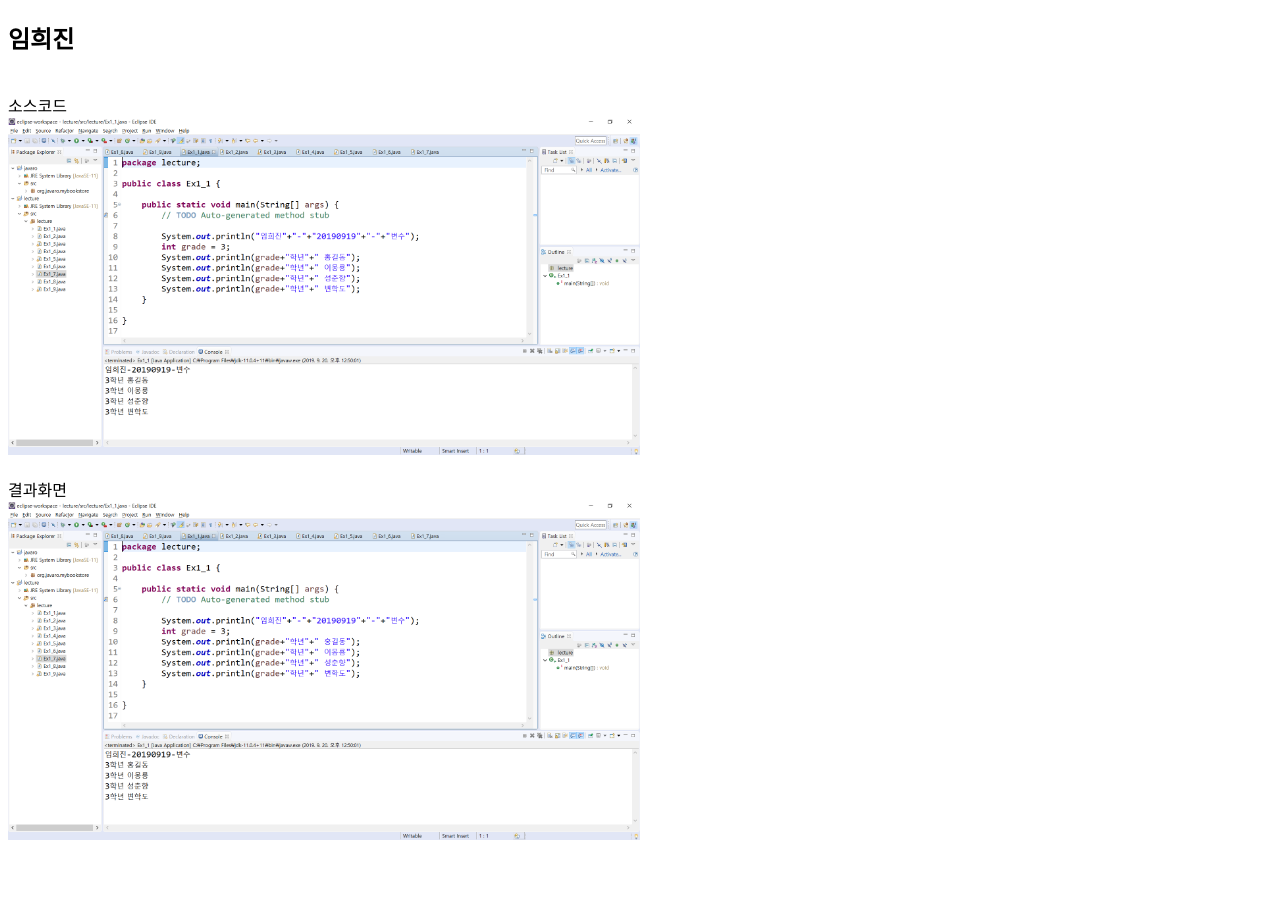
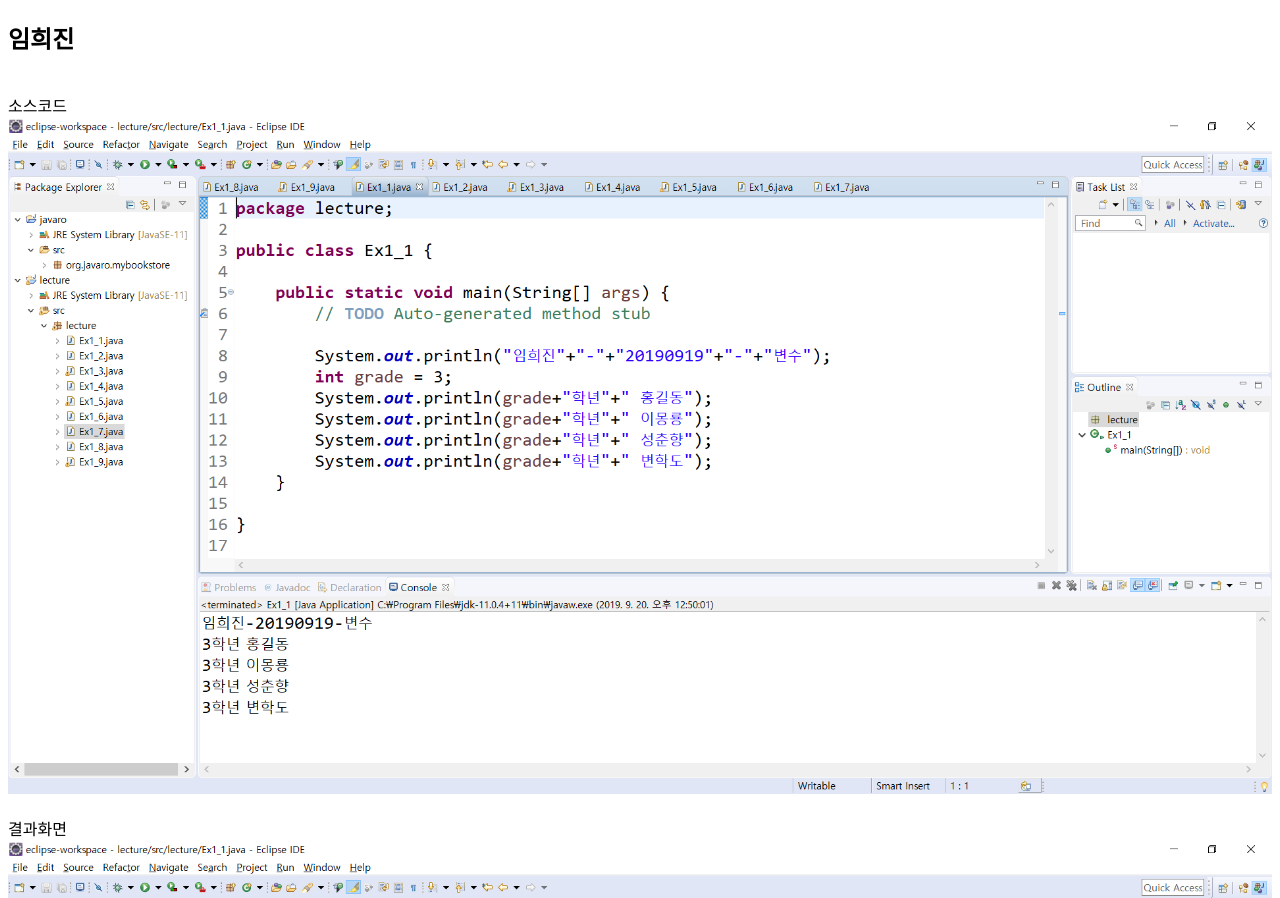
Before and after one commit to dlacogur555/Hee0203.github.io, a plain HTML site: page java/week_3/1.html in a window 1280 px wide. Shown: the top 898 px of the page. Before the commit the page ends 852 px from the top, so only its background shows below. Drawn offline with Linux system fonts and the light colour scheme.

Commit message:
Update 1.html

```diff
--- a/java/week_3/1.html
+++ b/java/week_3/1.html
@@ -6,9 +6,9 @@
 <body>
   <h2> 임희진 </h2><br/>
   소스코드<br/>
-  <img src="/java/week_3/Ex1.png" width=50% border=0 usemap="#area">
+  <img src="/java/week_3/Ex1.png" width=100% border=0 usemap="#area">
  <br/>
   <br/>결과화면<br/>
-  <img src="/java/week_3/Ex1.png" width=50% border=0 usemap="#area">
+  <img src="/java/week_3/Ex1.png" width=100% border=0 usemap="#area">
 
 </body></html>
```
